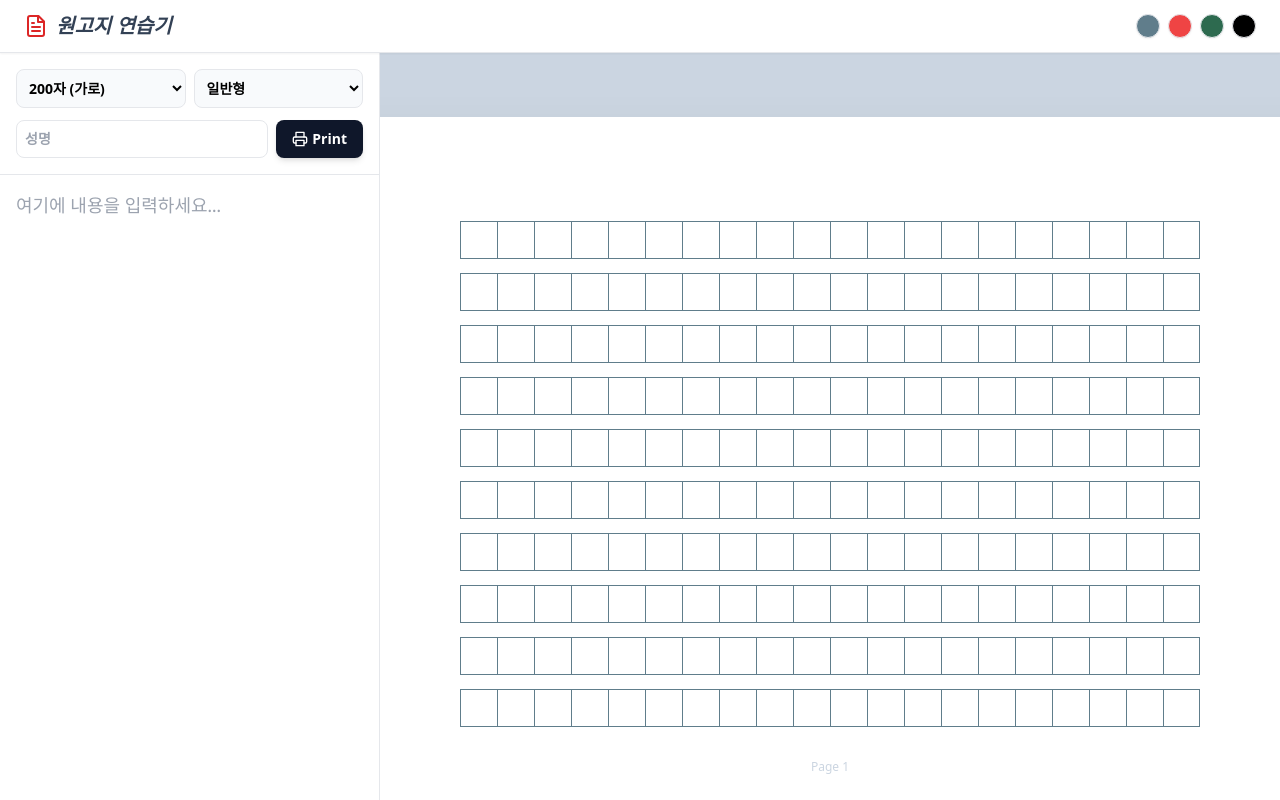
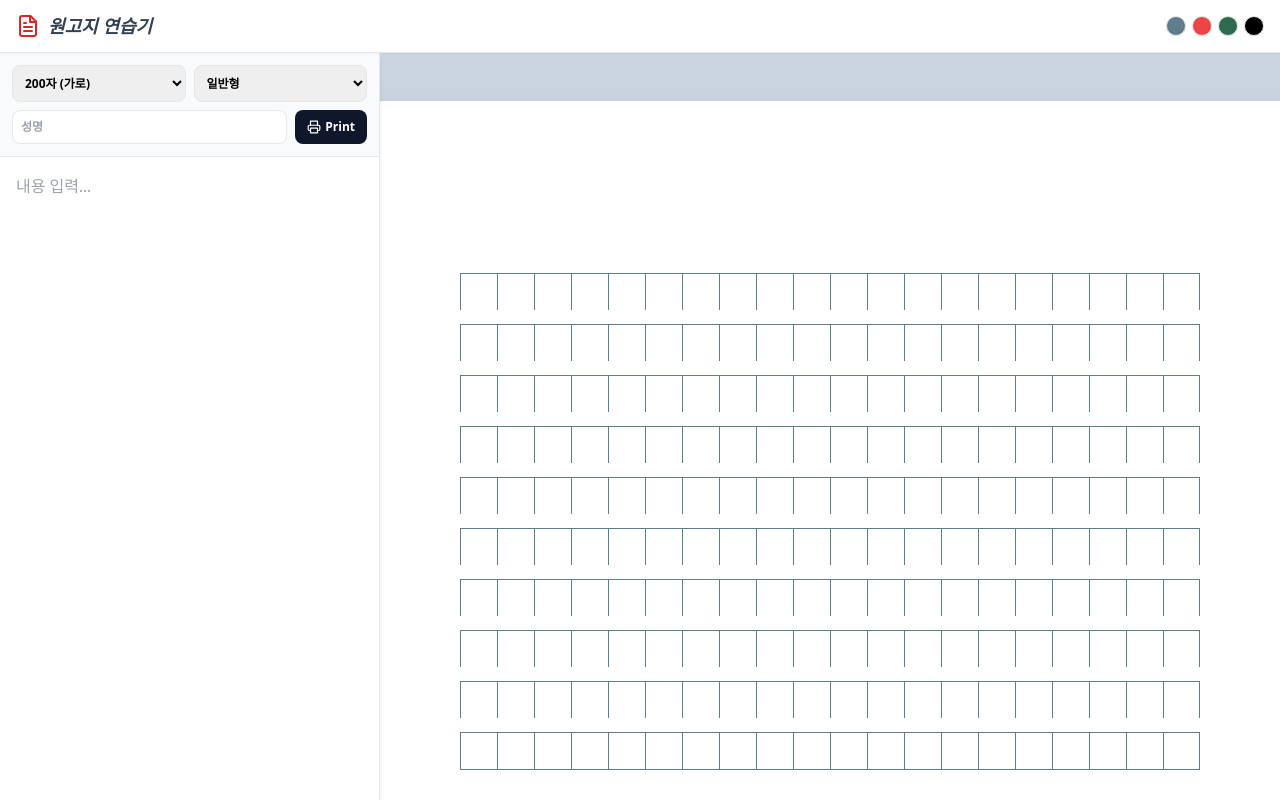
Before and after one commit to 02100korean/wongoji_s, a React (Create React App) app: page / in a window 1280 px wide. Built offline with nearby package versions, Linux system fonts and the light colour scheme.

Commit message:
Update App.js

```diff
--- a/src/App.js
+++ b/src/App.js
@@ -70,23 +70,25 @@ const App = () => {
     const allCells = processToCells(text, cols);
     const pageCount = Math.max(1, Math.ceil(allCells.length / gridVal));
     const rowGap = settings.viewMode === 'feedback' ? '28px' : (settings.viewMode === 'traditional' ? '14px' : '0');
-    const paperStyle = settings.gridType === '200' ? { width: '297mm', minHeight: '210mm' } : { width: '210mm', minHeight: '297mm' };
+
+    const paperStyle = settings.gridType === '200'
+      ? { width: '297mm', minHeight: '210mm' }
+      : { width: '210mm', minHeight: '297mm' };
 
     return (
-      <div className="flex flex-col items-center w-full gap-12 print:gap-0">
+      <div className="flex flex-col items-center w-full print:bg-white print:gap-0 min-w-max lg:min-w-0">
         {Array.from({ length: pageCount }).map((_, p) => (
-          <div key={p} className="wongoji-paper bg-white shadow-2xl print:shadow-none flex flex-col items-center justify-start py-12 print:py-0" style={{ fontFamily: settings.fontType, ...paperStyle }}>
-            <div className="w-full flex justify-end h-10 mb-4 px-20 print:mt-10">
-              {p === 0 && name && <div className="border-b-2 border-black px-6 text-sm font-bold flex items-end">성명: {name}</div>}
+          <div key={p} className="wongoji-paper bg-white shadow-2xl print:shadow-none flex flex-col items-center justify-center print:m-0 mb-10 lg:mb-20" style={{ fontFamily: settings.fontType, ...paperStyle }}>
+            <div className="w-full flex justify-end h-8 mb-4 px-20">
+              {p === 0 && name && <div className="border-b-2 border-black px-6 text-sm font-bold flex items-end pb-1">성명: {name}</div>}
             </div>
-            <div className="flex flex-col" style={{ gap: rowGap }}>
+            <div className="flex flex-col border-b" style={{ borderColor: lineColor, gap: rowGap }}>
               {Array.from({ length: rows }).map((_, r) => (
-                <div key={r} className="flex" style={{ borderBottom: `1px solid ${lineColor}` }}>
+                <div key={r} className="flex">
                   {Array.from({ length: cols }).map((_, c) => renderCell(allCells[p * gridVal + r * cols + c], `c-${p}-${r}-${c}`, c === cols - 1))}
                 </div>
               ))}
             </div>
-            <div className="w-full text-center mt-8 text-xs text-slate-300 no-print">Page {p + 1}</div>
           </div>
         ))}
       </div>
@@ -94,70 +96,70 @@ const App = () => {
   };
 
   return (
-    <div className={`h-screen w-full flex flex-col bg-slate-100 overflow-hidden ${gridType === '200' ? 'print-landscape' : 'print-portrait'}`}>
-      {/* 네비게이션 */}
-      <nav className="bg-white border-b px-6 py-3 no-print flex justify-between items-center shadow-sm shrink-0 z-10">
-        <h1 className="text-xl font-bold text-slate-700 flex items-center gap-2 font-serif italic"><FileText className="text-red-600" /> 원고지 연습기</h1>
-        <div className="flex gap-2">
+    <div className={`h-screen w-screen flex flex-col bg-slate-100 overflow-hidden ${gridType === '200' ? 'print-landscape' : 'print-portrait'}`}>
+      {/* 상단 바 */}
+      <nav className="bg-white border-b px-4 py-3 no-print flex justify-between items-center shadow-sm shrink-0 z-20">
+        <h1 className="text-lg font-bold text-slate-700 flex items-center gap-2 font-serif italic"><FileText className="text-red-600" /> 원고지 연습기</h1>
+        <div className="flex gap-1.5">
           {['#607d8b', '#ef4444', '#2d6a4f', '#000000'].map(c => (
-            <button key={c} onClick={() => setLineColor(c)} className="w-6 h-6 rounded-full border shadow-sm" style={{ backgroundColor: c }} />
+            <button key={c} onClick={() => setLineColor(c)} className="w-5 h-5 rounded-full border shadow-sm" style={{ backgroundColor: c }} />
           ))}
         </div>
       </nav>
 
-      {/* 메인 레이아웃: 가로일 땐 좌우 / 세로일 땐 상하 분할 */}
       <div className="flex-1 flex flex-col lg:flex-row overflow-hidden">
-
-        {/* 입력창 영역 (화면이 작을 땐 높이의 40~50% 고정) */}
-        <aside className="h-[45vh] lg:h-full w-full lg:w-[380px] bg-white border-b lg:border-b-0 lg:border-r no-print flex flex-col shadow-xl shrink-0">
-          <div className="p-4 border-b flex flex-col gap-3">
+        {/* 입력창 (모바일/세로 시 상단 40% 고정) */}
+        <aside className="h-[40%] lg:h-full w-full lg:w-[380px] bg-white border-b lg:border-b-0 lg:border-r no-print flex flex-col shadow-md shrink-0 z-10">
+          <div className="p-3 border-b flex flex-col gap-2 bg-slate-50">
             <div className="grid grid-cols-2 gap-2">
-              <select value={gridType} onChange={e => setGridType(e.target.value)} className="p-2 border rounded-lg text-sm font-bold bg-slate-50 outline-none">
+              <select value={gridType} onChange={e => setGridType(e.target.value)} className="p-2 border rounded-lg text-xs font-bold outline-none">
                 <option value="200">200자 (가로)</option>
                 <option value="400">400자 (세로)</option>
               </select>
-              <select value={viewMode} onChange={e => setViewMode(e.target.value)} className="p-2 border rounded-lg text-sm font-bold bg-slate-50 outline-none">
+              <select value={viewMode} onChange={e => setViewMode(e.target.value)} className="p-2 border rounded-lg text-xs font-bold outline-none">
                 <option value="traditional">일반형</option>
-                <option value="feedback">피드백형</option>
+                <option value="feedback">피드백</option>
                 <option value="grid">격자형</option>
               </select>
             </div>
             <div className="flex gap-2">
-              <input type="text" value={studentName} onChange={e => setStudentName(e.target.value)} placeholder="성명" className="flex-1 p-2 border rounded-lg font-bold outline-none text-sm" />
-              <button onClick={() => window.print()} className="bg-slate-900 text-white px-4 py-2 rounded-lg font-bold text-sm hover:bg-red-600 transition-all flex items-center gap-1 shadow-md">
-                <Printer size={16}/> Print
+              <input type="text" value={studentName} onChange={e => setStudentName(e.target.value)} placeholder="성명" className="flex-1 p-2 border rounded-lg font-bold outline-none text-xs" />
+              <button onClick={() => window.print()} className="bg-slate-900 text-white px-3 py-2 rounded-lg font-bold text-xs hover:bg-red-600 flex items-center gap-1">
+                <Printer size={14}/> Print
               </button>
             </div>
           </div>
-
           <div className="flex-1 overflow-y-auto p-4">
-            <textarea
-              value={content}
-              onChange={e => setContent(e.target.value)}
-              className="w-full h-full min-h-[150px] p-0 border-none outline-none resize-none bg-transparent text-lg leading-relaxed font-serif"
-              placeholder="여기에 내용을 입력하세요..."
-            />
+            <textarea value={content} onChange={e => setContent(e.target.value)} className="w-full h-full min-h-[100px] p-0 border-none outline-none resize-none bg-transparent text-base leading-relaxed font-serif" placeholder="내용 입력..." />
           </div>
         </aside>
 
-        {/* 원고지 미리보기 영역 (나머지 공간 전체 차지) */}
-        <main className="flex-1 overflow-auto bg-slate-300 p-4 lg:p-16 flex justify-center scroll-smooth">
-          <div className="h-fit">
+        {/* 원고지 미리보기 (가로/세로 스크롤 모두 허용) */}
+        <main className="flex-1 overflow-auto bg-slate-300 p-4 lg:p-12 flex justify-start lg:justify-center items-start scroll-smooth overflow-x-auto">
+          <div className="inline-block">
             <Manuscript text={content} settings={{ gridType, viewMode, lineColor }} name={studentName} />
           </div>
         </main>
       </div>
 
       <style>{`
+        /* 모바일에서 원고지 영역 가로 스크롤을 부드럽게 */
+        main {
+          -webkit-overflow-scrolling: touch;
+        }
+
         @media print {
           .no-print { display: none !important; }
-          body, html { background: white !important; margin: 0 !important; padding: 0 !important; }
-          main { background: white !important; padding: 0 !important; overflow: visible !important; width: 100% !important; height: auto !important; }
+          body, html { background: white !important; margin: 0 !important; padding: 0 !important; width: 100% !important; height: 100% !important; }
+          main {
+            background: white !important;
+            margin: 0 !important; padding: 0 !important;
+            display: block !important; overflow: visible !important; width: 100% !important;
+          }
           .wongoji-paper {
-            box-shadow: none !important; margin: 0 auto !important;
-            page-break-after: always !important; display: flex !important;
-            justify-content: center !important; align-items: center !important;
-            height: 100vh !important;
+            page-break-after: always !important;
+            display: flex !important; justify-content: center !important; align-items: center !important;
+            margin: 0 auto !important; height: 100vh !important; width: 100% !important;
           }
           .print-landscape { @page { size: A4 landscape; margin: 0; } }
           .print-portrait { @page { size: A4 portrait; margin: 0; } }
```
